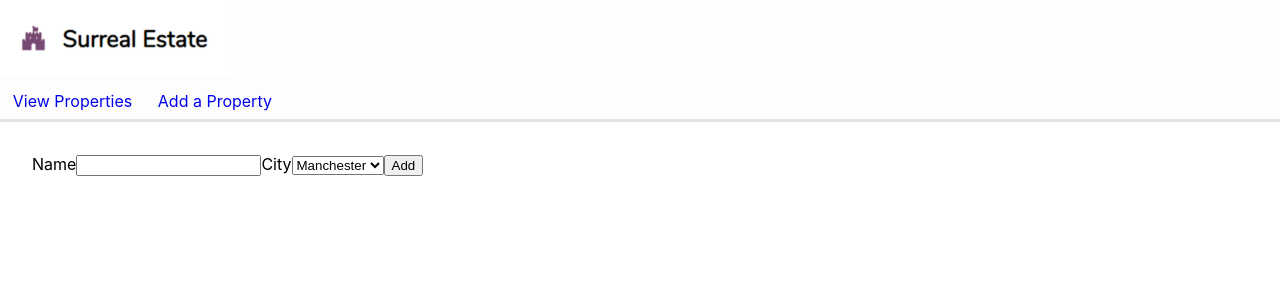
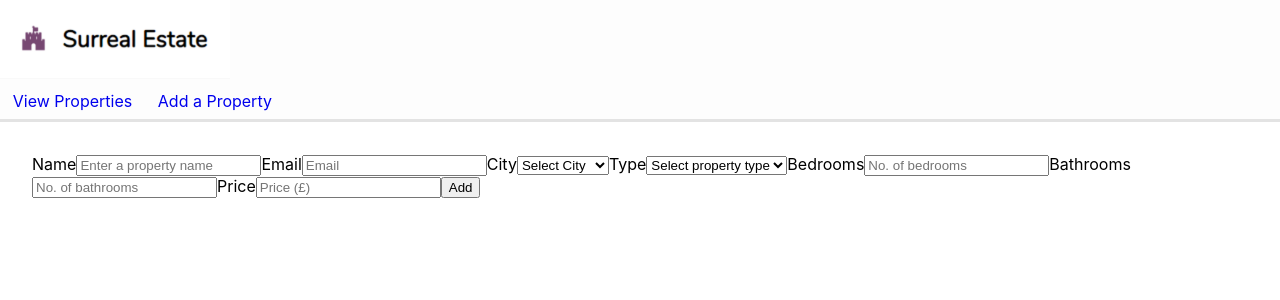
Before and after one commit to ddavies90/surreal-estate, a React (Create React App) app: page /add-property in a window 1280 px wide. Shown: the top 300 px of the page. Built offline with nearby package versions, Linux system fonts and the light colour scheme; the HTML template or start-up script is replaced by a standard one.

Commit message:
Added remaining form inputs and the state associated with them.

```diff
--- a/src/components/AddProperty.js
+++ b/src/components/AddProperty.js
@@ -1,20 +1,33 @@
 import { useState } from 'react';
+import axios from 'axios';
 import '../styles/AddProperty.scss';
 
 const AddProperty = () => {
   const initialState = {
     fields: {
+      bathrooms: '',
+      bedrooms: '',
+      city: '',
+      email: '',
+      price: '',
       title: '',
-      city: 'Manchester'
+      type: ''
     }
   };
 
-  // eslint-disable-next-line no-unused-vars
   const [fields, setFields] = useState(initialState.fields);
 
-  const handleAddProperty = (event) => {
+  const handleAddProperty = async (event) => {
+    const endpoint = 'http://localhost:4000/api/v1/PropertyListing';
     event.preventDefault();
-    console.log(fields);
+    try {
+      const response = await axios.post(endpoint, fields);
+      if (response.status === 201) {
+        console.log(response.statusText);
+      }
+    } catch (e) {
+      console.log(e);
+    }
   };
 
   const handleFieldChange = (event) => {
@@ -31,6 +44,20 @@ const AddProperty = () => {
             name="title"
             value={fields.title}
             onChange={handleFieldChange}
+            placeholder="Enter a property name"
+            required
+          />
+        </label>
+        <label htmlFor="email">
+          Email
+          <input
+            id="email"
+            name="email"
+            type="email"
+            value={fields.email}
+            onChange={handleFieldChange}
+            placeholder="Email"
+            required
           />
         </label>
         <label htmlFor="city">
@@ -40,14 +67,77 @@ const AddProperty = () => {
             name="city"
             value={fields.city}
             onChange={handleFieldChange}
+            required
           >
-            <option defaultValue="Manchester" value="Manchester">
-              Manchester
+            <option value="" defaultValue disabled>
+              Select City
             </option>
+            <option value="Manchester">Manchester</option>
             <option value="Leeds">Leeds</option>
             <option value="Sheffield">Sheffield</option>
             <option value="Liverpool">Liverpool</option>
           </select>
+        </label>
+        <label htmlFor="type">
+          Type
+          <select
+            id="type"
+            name="type"
+            value={fields.type}
+            onChange={handleFieldChange}
+            required
+          >
+            <option value="" defaultValue disabled>
+              Select property type
+            </option>
+            <option value="flat">Flat</option>
+            <option value="detatched">Detatched</option>
+            <option value="semi-detatched">Semi-Detatched</option>
+            <option value="terraced">Terraced</option>
+            <option value="end-of-terrace">End-of-Terrace</option>
+            <option value="cottage">Cottage</option>
+            <option value="bungalow">Bungalow</option>
+          </select>
+        </label>
+        <label htmlFor="bedrooms">
+          Bedrooms
+          <input
+            id="bedrooms"
+            name="bedrooms"
+            type="number"
+            min="1"
+            value={fields.bedrooms}
+            onChange={handleFieldChange}
+            placeholder="No. of bedrooms"
+            required
+          />
+        </label>
+        <label htmlFor="bathrooms">
+          Bathrooms
+          <input
+            id="bathrooms"
+            name="bathrooms"
+            type="number"
+            min="1"
+            value={fields.bathrooms}
+            onChange={handleFieldChange}
+            placeholder="No. of bathrooms"
+            required
+          />
+        </label>
+        <label htmlFor="price">
+          Price
+          <input
+            id="price"
+            name="price"
+            type="number"
+            min="0.01"
+            step="0.01"
+            value={fields.price}
+            onChange={handleFieldChange}
+            placeholder="Price (£)"
+            required
+          />
         </label>
         <button type="submit">Add</button>
       </form>
```
